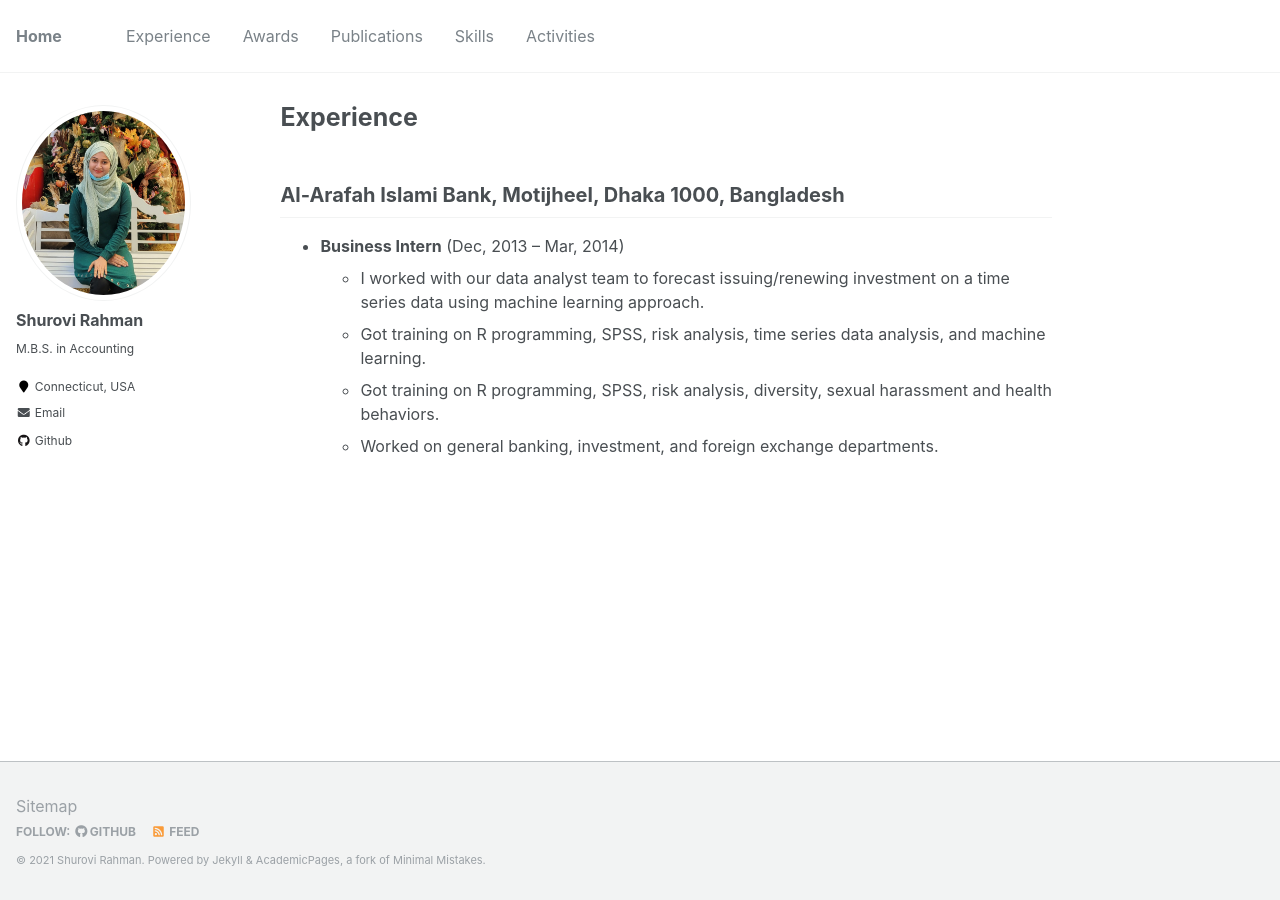
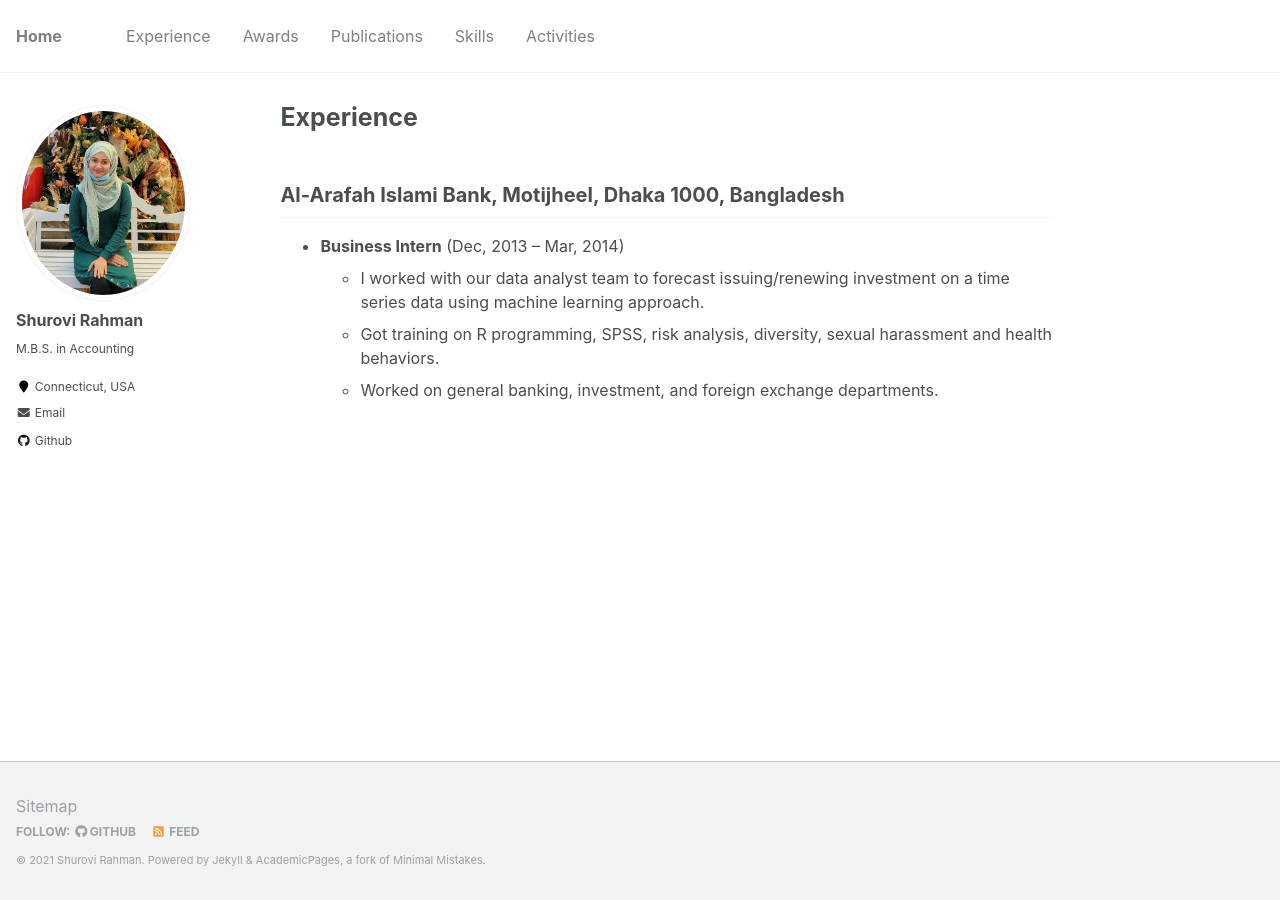
Before and after one commit to shurovirahman/shurovirahman.github.io, a Jekyll site: the page built from _pages/experience.md, in a window 1280 px wide. Built offline with Jekyll 4.4.1, drawn with Linux system fonts in a browser that asks for light colours.

Commit message:
Update experience.md

```diff
--- a/_pages/experience.md
+++ b/_pages/experience.md
@@ -8,6 +8,5 @@ author_profile: true
 
 * **Business Intern** (Dec, 2013 -- Mar, 2014)
   + I worked with our data analyst team to forecast issuing/renewing investment on a time series data using machine learning approach.
-  + Got training on R programming, SPSS, risk analysis, time series data analysis, and machine learning.
   + Got training on R programming, SPSS, risk analysis, diversity, sexual harassment and health behaviors.
   + Worked on general banking, investment, and foreign exchange departments.
```
